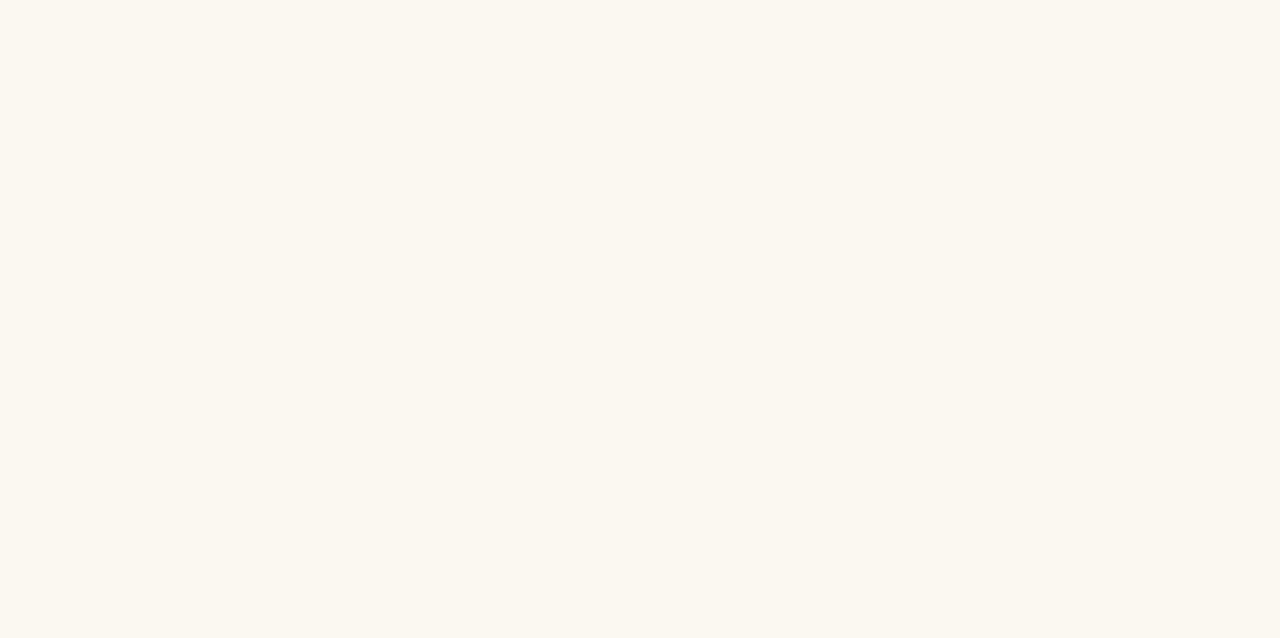
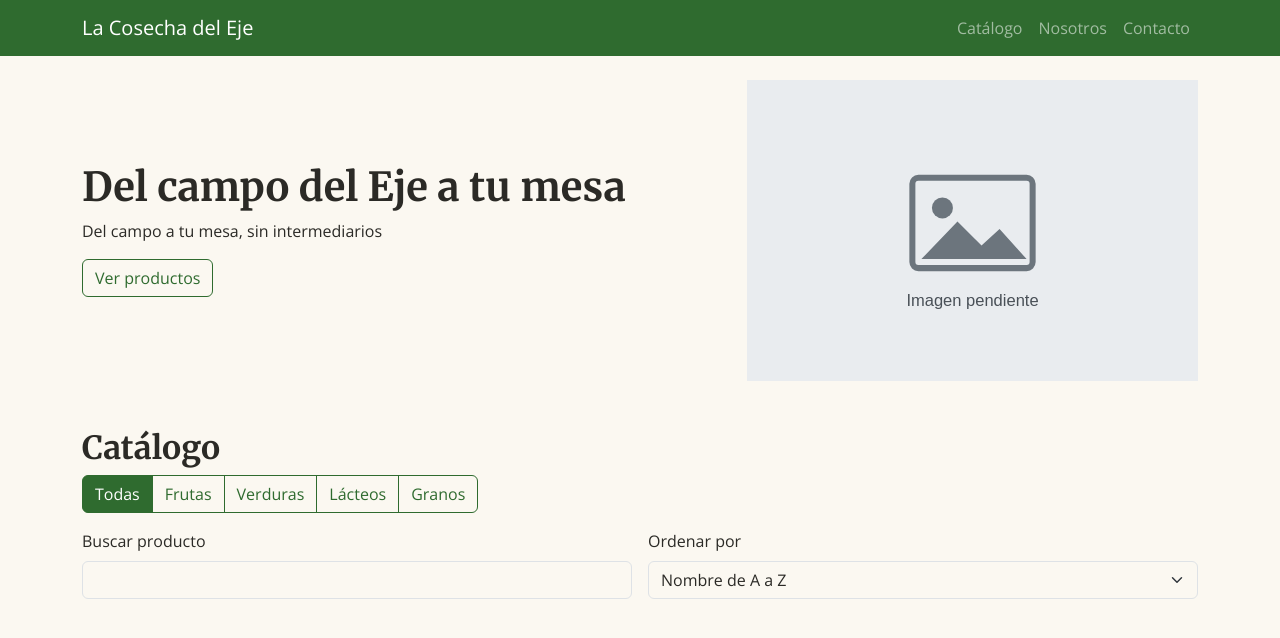
Before and after one commit to cannalombia/evaluacion2-maquetacion, a plain HTML site: page index.html in a window 1280 px wide. Drawn offline with nearby package versions, Linux system fonts and the light colour scheme.

Commit message:
feat: agrega navbar, presentacion y controles del catalogo (#2)

```diff
--- a/index.html
+++ b/index.html
@@ -13,7 +13,6 @@
   <!-- TODO (issue #1): aquí va el <link> de Google Fonts con las dos fuentes de tu Manual de marca -->
   <link rel="stylesheet" href="css/estilos.css">
 </head>
-<body>
 
   <!--
     TODO (issue #2): estructura de la página. Consulta ISSUES.md, la guía y la
@@ -38,6 +37,76 @@
        - section id="acerca" (aria-labelledby + h2) con una grilla de 2 columnas.
     4. footer.
   -->
+    <body>
+
+  <a class="visually-hidden-focusable" href="#contenido">Saltar al contenido</a>
+  <header class="sticky-top">
+  <nav class="navbar navbar-expand-lg navbar-dark sticky-top" aria-label="Navegación principal">
+     <div class="container">
+  <a class="navbar-brand" href="#">La Cosecha del Eje</a>
+  <button class="navbar-toggler" type="button" data-bs-toggle="collapse" data-bs-target="#menu" aria-controls="menu" aria-expanded="false" aria-label="Abrir o cerrar el menú">
+  <span class="navbar-toggler-icon"></span>
+      </button>
+  <div class="collapse navbar-collapse" id="menu">
+  <div class="navbar-nav ms-auto">
+  <a class="nav-link" href="#catalogo">Catálogo</a>
+  <a class="nav-link" href="#acerca">Nosotros</a>
+  <a class="nav-link" href="#contacto">Contacto</a>
+  </div>
+  </div>
+  </div>
+  </nav>
+</header>
+
+ <main id="contenido">
+
+  <section class="container py-4" aria-labelledby="titulo-presentacion">
+  <div class="row align-items-center g-4">
+  <div class="col-md-7">
+  <h1 id="titulo-presentacion">Del campo del Eje a tu mesa</h1>
+  <p>Del campo a tu mesa, sin intermediarios</p>
+  <a class="btn btn-outline-primary" href="#catalogo">Ver productos</a>
+  </div>
+
+    <div class="col-md-5">
+    <img class="img-fluid" src="img/placeholder.svg" alt="">
+    </div>
+  </div>
+</section>
+
+<!-- Punto 3: catálogo con filtros por categoría, buscador, selector de orden, contador y grilla de productos. -->
+<section id="seccion-catalogo" class="container py-4" aria-labelledby="titulo-catalogo">
+   <h2 id="titulo-catalogo">Catálogo</h2>
+
+   <div class="btn-group flex-wrap mb-3" role="group" aria-label="Filtrar por categoría">
+      <button type="button" class="btn btn-outline-primary active" data-categoria="todas" aria-pressed="true">Todas</button>
+      <button type="button" class="btn btn-outline-primary" data-categoria="frutas" aria-pressed="false">Frutas</button>
+      <button type="button" class="btn btn-outline-primary" data-categoria="verduras" aria-pressed="false">Verduras</button>
+      <button type="button" class="btn btn-outline-primary" data-categoria="lacteos" aria-pressed="false">Lácteos</button>
+      <button type="button" class="btn btn-outline-primary" data-categoria="granos" aria-pressed="false">Granos</button>
+   </div>
+
+   <div class="row g-3 mb-3">
+      <div class="col-md-6">
+         <label class="form-label" for="buscador">Buscar producto</label>
+         <input class="form-control" type="search" id="buscador">
+      </div>
+
+      <div class="col-md-6">
+         <label class="form-label" for="orden">Ordenar por</label>
+         <select class="form-select" id="orden">
+            <option value="nombre-asc">Nombre de A a Z</option>
+            <option value="valor-asc">Menor precio</option>
+            <option value="valor-desc">Mayor precio</option>
+         </select>
+      </div>
+   </div>
+
+   <p id="contador" aria-live="polite"></p>
+   <div id="catalogo" class="row row-cols-1 row-cols-md-2 row-cols-lg-3 g-3"></div>
+</section>
+
+</main>
 
   <!-- Bootstrap JS (necesario para que la navbar se pliegue) -->
   <script src="https://cdn.jsdelivr.net/npm/bootstrap@5.3.3/dist/js/bootstrap.bundle.min.js"></script>
```
